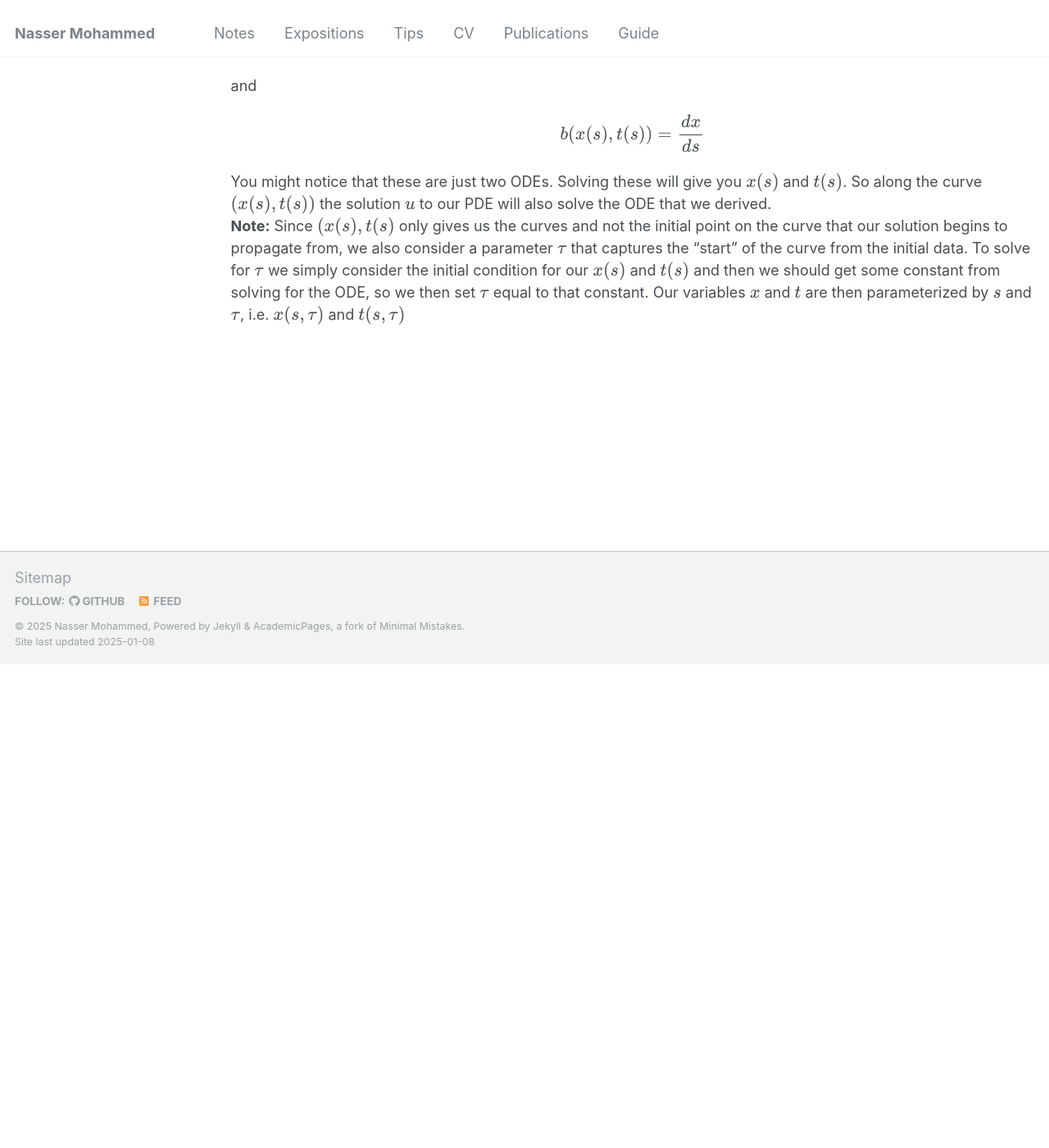
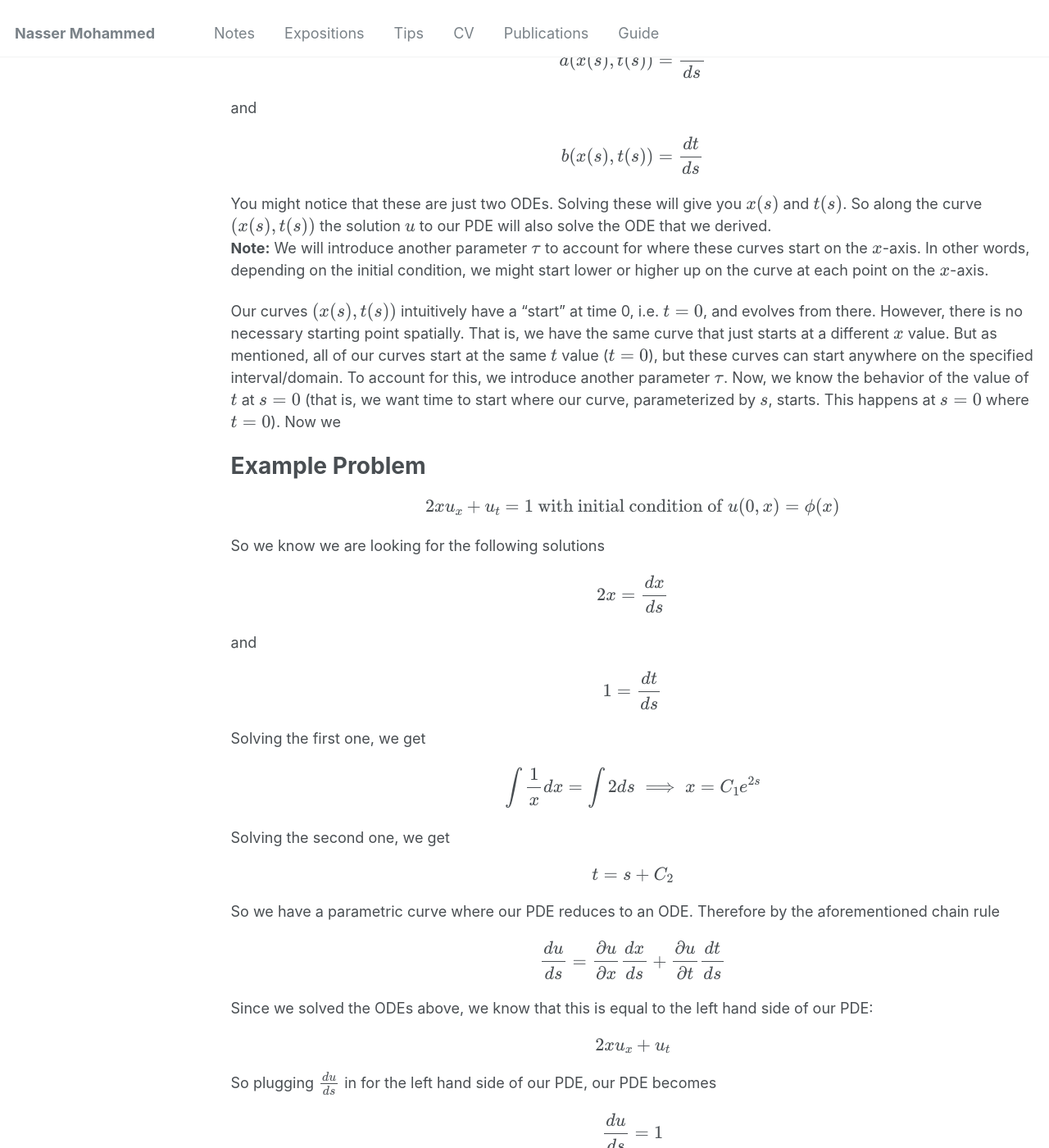
Before and after one commit to Nasser-Mohammed/Nasser-Mohammed.github.io, a Jekyll site: the page built from _pages/notes/pde/method-of-characteristics.md, in a window 1280 px wide and 1400 px high, scrolled down 1206 px. Shown: the whole window at 82% size. Built offline with Jekyll 4.4.1, drawn with Linux system fonts in a browser that asks for light colours; before the commit the page ends 2016 px from its top, so only the background shows below that; some of the changed text lies outside the part shown.

Commit message:
Update method-of-characteristics.md

```diff
--- a/_pages/notes/pde/method-of-characteristics.md
+++ b/_pages/notes/pde/method-of-characteristics.md
@@ -6,7 +6,7 @@
 ---
 <hr style="border: 2px solid black;">
 \\[a(x,t)u_x + b(x,t)u_t + c(x,t)u = 0 \\]
-The method of characteristics is a very powerful method to solving first order PDEs, though there are ways to also solve certain second order hyperbolic PDEs. However, our focus will be on the first order approach. This method involves breaking a PDE into a system of ODEs. We do this by finding certain curves called **characteristics**, in which the PDE reduces to an ODE.
+The method of characteristics is a very powerful method to solving first order PDEs, though there are ways to also solve certain second order hyperbolic PDEs. However, our focus will be on the first order approach. This method involves breaking a PDE into a system of ODEs. We do this by finding certain curves called **characteristics**, on which the PDE reduces to an ODE. Then we can use standard ODE theory to solve for the unknown function \\(u\\) and translate it back into the proper coordinate system to find the full solution to the PDE.
 
 
 Theory Behind It
@@ -15,9 +15,9 @@
 \\[a(x,t)u_x + b(x,t)u_t = 1 \\]
 Now if we could parameterize \\(x\\) and \\(t\\) by some parameter, say \\(s\\), then our equation would be:
 \\[a(x(s), t(s))u_x + b(x(s),t(s))u_t = 1\\]
-Note that \\((x(s), t(s))\\) traces out a surface in 3D. \\
+Note that \\((x(s), t(s))\\) traces out a surface in 3D and a curve in 2D. \\
 The chain rule tells us that
-\\[\frac{du}{ds} = \frac{\partial u}{\partial x}\frac{dx}{ds} + \frac{\partial u}{\partial t}\frac{dx}{ds}\\]
+\\[\frac{du}{ds} = \frac{\partial u}{\partial x}\frac{dx}{ds} + \frac{\partial u}{\partial t}\frac{dt}{ds}\\]
 This is simply
 \\[\frac{du}{ds} = \frac{dx}{ds}u_x + \frac{dx}{ds}u_t\\]
 So if we could some how match \\(a(x(s), t(s))\\) to \\(\frac{dx}{ds}\\) and \\(b(x(s), t(s))\\) to \\(\frac{dx}{ds}\\) then we would have the below equality
@@ -27,6 +27,47 @@
 This is a simple ODE with solution \\(u(x(s), t(s)) = s + c\\). But we skipped over an important part of the process. We need to match \\(a(x(s), t(s))\\) to \\(\frac{dx}{ds}\\) and \\(b(x(s), t(s))\\) to \\(\frac{dx}{ds}\\) to even get this equation, so let's do that.
 \\[a(x(s), t(s)) = \frac{dx}{ds}\\]
 and
-\\[b(x(s), t(s)) = \frac{dx}{ds}\\]
+\\[b(x(s), t(s)) = \frac{dt}{ds}\\]
 You might notice that these are just two ODEs. Solving these will give you \\(x(s)\\) and \\(t(s)\\). So along the curve \\((x(s), t(s))\\) the solution \\(u\\) to our PDE will also solve the ODE that we derived. \\
-**Note:** Since \\((x(s), t(s)\\) only gives us the curves and not the initial point on the curve that our solution begins to propagate from, we also consider a parameter \\(\tau\\) that captures the "start" of the curve from the initial data. To solve for \\(\tau\\) we simply consider the initial condition for our \\(x(s)\\) and \\(t(s)\\) and then we should get some constant from solving for the ODE, so we then set \\(\tau\\) equal to that constant. Our variables \\(x\\) and \\(t\\) are then parameterized by \\(s\\) and \\(\tau\\), i.e. \\(x(s,\tau)\\) and \\(t(s, \tau)\\)
+**Note:** We will introduce another parameter \\(\tau\\) to account for where these curves start on the \\(x\\)-axis. In other words, depending on the initial condition, we might start lower or higher up on the curve at each point on the \\(x\\)-axis.
+
+Our curves \\((x(s), t(s))\\) intuitively have a "start" at time 0, i.e. \\(t=0\\), and evolves from there. However, there is no necessary starting point spatially. That is, we have the same curve that just starts at a different \\(x\\) value. But as mentioned, all of our curves start at the same \\(t\\) value (\\(t = 0\\)), but these curves can start anywhere on the specified interval/domain. To account for this, we introduce another parameter \\(\tau\\). Now, we know the behavior of the value of \\(t\\) at \\(s = 0\\) (that is, we want time to start where our curve, parameterized by \\(s\\), starts. This happens at \\(s = 0\\) where \\(t=0\\)). Now we
+
+Example Problem
+===
+\\[2xu_x + u_t = 1 \text{   with initial condition of   } u(0, x) = \phi (x)\\]
+So we know we are looking for the following solutions
+\\[2x = \frac{dx}{ds}\\]
+and
+\\[1 = \frac{dt}{ds}\\]
+Solving the first one, we get
+\\[\int \frac{1}{x}dx = \int 2 ds \implies x = C_1e^{2s}\\]
+Solving the second one, we get
+\\[t = s + C_2\\]
+So we have a parametric curve where our PDE reduces to an ODE. Therefore by the aforementioned chain rule
+\\[\frac{du}{ds} = \frac{\partial u}{\partial x}\frac{dx}{ds} + \frac{\partial u}{\partial t}\frac{dt}{ds}\\]
+Since we solved the ODEs above, we know that this is equal to the left hand side of our PDE:
+\\[2xu_x + u_t\\]
+So plugging \\(\frac{du}{ds}\\) in for the left hand side of our PDE, our PDE becomes
+\\[\frac{du}{ds} = 1\\]
+The solution to this ODE is simply
+\\[u = s + C_3\\]
+Now we consider the initial condition of \\(u(0, x) = \phi (x)\\), here is where we introduce \\(\tau\\). We know we want the start of our curve to be at \\(s = 0\\) and we want that to be at \\(t = 0\\). Therefore we set,
+\\[t(0) = 0\\]
+However, the value of \\(x\\) needs to be able to vary when \\(s = 0\\), so we introduce \\(\tau\\), where
+\\[x(0) = \tau\\]
+Now plugging these into our solutions for \\(x\\) and \\(t\\) we get
+\\[t(0) = 0 = 0 + C_2 \implies C_2 = 0 \implies t(s) = s\\]
+and
+\\[x(0) = \tau = C_1e^0 \implies \tau = C_1 \implies x(s) = \tau e^{2s}\\]
+So now \\(x\\) and \\(t\\) are parameterized by \\(s\\) and \\(\tau\\). Now we can handle our initial condition \\(u(0, x) = \phi (x)\\). We know that \\(t = 0\\) when \\(s = 0\\) \\(\implies x(0, \tau) = \tau\\) so we plug that in to our equation
+\\[u(t(s), x(s)) = s + C_3 \implies u(t(0) = 0, x(0) = \tau) = C_3 \implies \phi(x) = C_3 \implies \phi(x(0)) = \phi(\tau) \implies \phi(\tau) = C_3\\]
+So our solution in \\((s, \tau)\\) is
+\\[u(s, \tau) = s + \phi(\tau)\\]
+Finally, we need to convert this back into the \\((x,t)\\) plane.
+\\[t = s\\]
+Is straightforward, now plugging in \\(t\\) for \\(s\\) in \\(x(s)\\) we get
+\\[x(t) = \tau e^{2t} \implies \tau = \frac{x}{e^{2t}}\\]
+Now plugging in our expressions for \\(s\\) and \\(\tau\\) into our solution \\(u(s, \tau) = s + \phi(\tau)\\). We get
+\\[u(x,t) = t + \phi(\frac{x}{e^{2t}})\\]
+That is our solution for an arbitrary initial condition.
```
